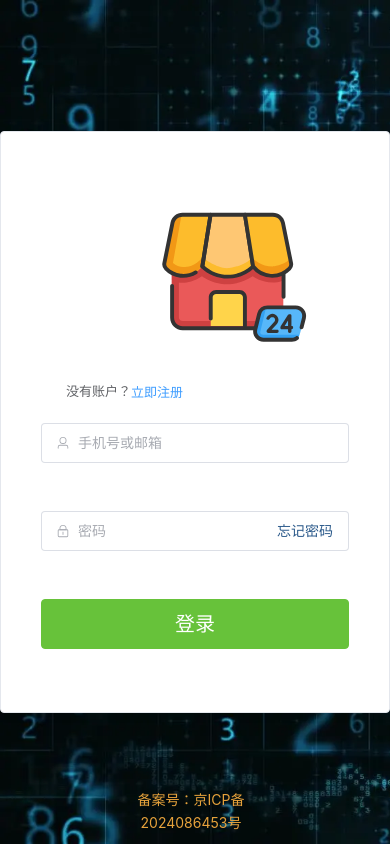
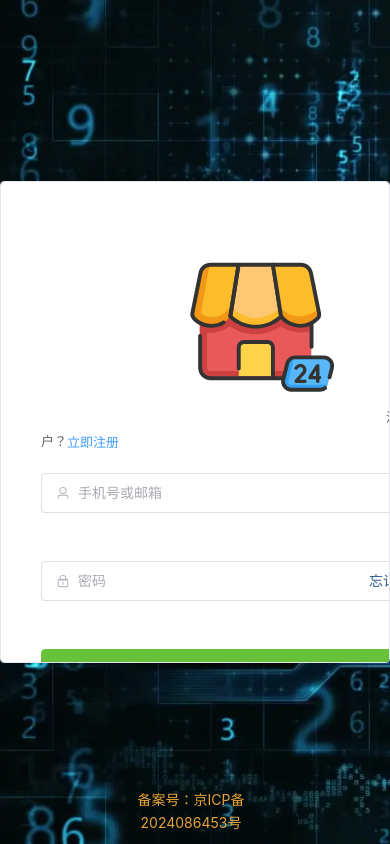
Before and after one commit to ChangAnKe/dighum-web, a Vue app: page /login in a window 390 px wide. Built offline with nearby package versions, Linux system fonts and the light colour scheme.

Commit message:
test monile ui

```diff
--- a/src/views/login/Login.vue
+++ b/src/views/login/Login.vue
@@ -1,9 +1,8 @@
 <template>
   <div class="login-container">
     <transition name="fade">
-      <el-card style="max-width: 600px;">
-        <el-form ref="loginForm" :model="form" :rules="rules" autocomplete="on"
-          style="max-width: 600px; max-height: 500px;">
+      <el-card class="elCard">
+        <el-form ref="loginForm" :model="form" :rules="rules" autocomplete="on" class="loginForm">
           <img src="@/assets/images/svg/bld.svg" alt="Login Icon" style="margin-left: 30%;" />
           <el-text style="font-size: 13px; margin-left: 25px;">没有账户？</el-text><el-link type="primary" :underline="false"
             style="font-size: 13px;" @click="register()">立即注册</el-link>
@@ -151,16 +150,15 @@ const register = (() => {
   align-items: center;
 }
 
-.title {
-  text-align: center;
-  font-size: 100px;
-  margin-bottom: 15px;
+.elCard {
+  max-width: 600px;
 }
 
 .el-form {
   width: 500px;
   height: 500px;
 }
+
 
 .el-link {
   margin-right: 8px;
@@ -188,23 +186,18 @@ const register = (() => {
 
 /* 移动设备样式 */
 @media (max-width: 728px) {
-  .el-card {
+  .elCard {
     max-width: 100%;
+    max-height: 100%;
     padding: 20px;
     /* 增加卡片内边距 */
     overflow: auto;
   }
 
   .el-form {
-    width: 100%;
-    /* 表单宽度为100% */
+    width: 400px;
+    height: 400px;
   }
-
-  .title {
-    font-size: 24px;
-    /* 缩小标题字体 */
-  }
-
   .success {
     width: 100%;
     /* 按钮宽度为100% */
```
